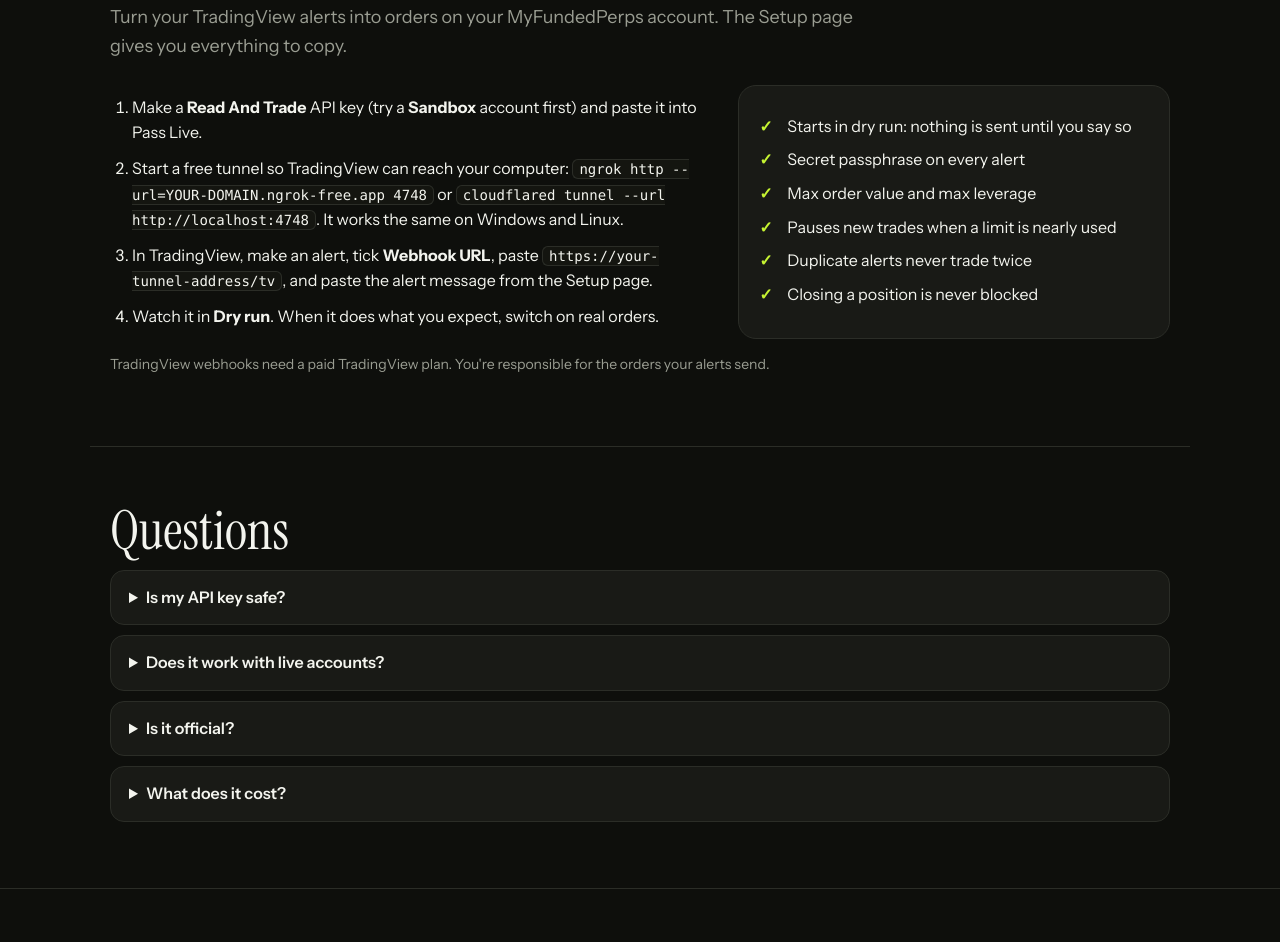
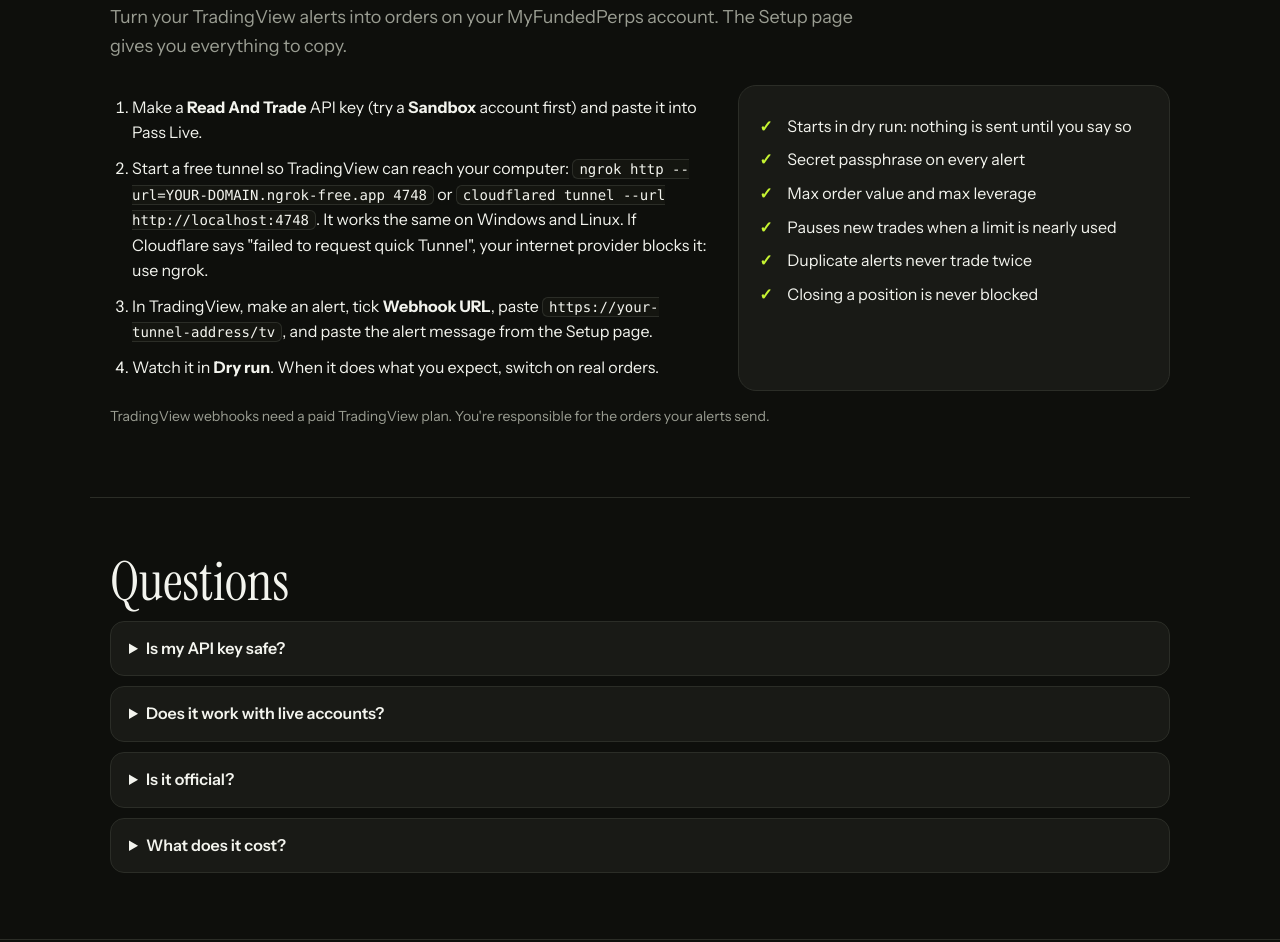
Before and after one commit to AtomiqTraders/pass-live, a website: page site/index.html in a window 1280 px wide. Shown: the part 3212-4154 px from the top of the page. Drawn offline with Linux system fonts and the light colour scheme.

Commit message:
Note that some networks block Cloudflare quick tunnels
Co-Authored-By: Claude Opus 5.5 <noreply@anthropic.com>

```diff
--- a/site/index.html
+++ b/site/index.html
@@ -99,7 +99,7 @@ cd pass-live
   <div class="cols">
     <ol>
       <li>Make a <b>Read And Trade</b> API key (try a <b>Sandbox</b> account first) and paste it into Pass Live.</li>
-      <li>Start a free tunnel so TradingView can reach your computer: <code>ngrok http --url=YOUR-DOMAIN.ngrok-free.app 4748</code> or <code>cloudflared tunnel --url http://localhost:4748</code>. It works the same on Windows and Linux.</li>
+      <li>Start a free tunnel so TradingView can reach your computer: <code>ngrok http --url=YOUR-DOMAIN.ngrok-free.app 4748</code> or <code>cloudflared tunnel --url http://localhost:4748</code>. It works the same on Windows and Linux. If Cloudflare says "failed to request quick Tunnel", your internet provider blocks it: use ngrok.</li>
       <li>In TradingView, make an alert, tick <b>Webhook URL</b>, paste <code>https://your-tunnel-address/tv</code>, and paste the alert message from the Setup page.</li>
       <li>Watch it in <b>Dry run</b>. When it does what you expect, switch on real orders.</li>
     </ol>
```
Also changed, not shown: public/index.html (+1 -0 lines), README.md.
